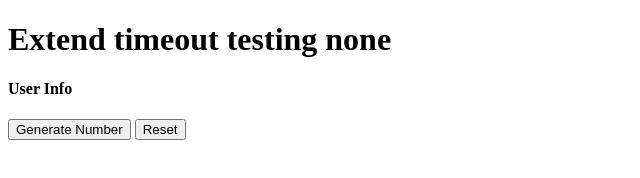
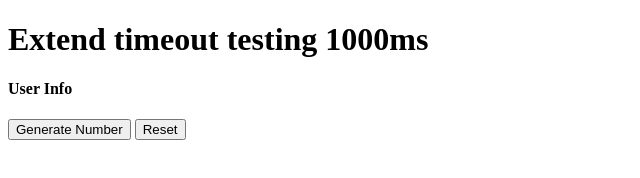
Before and after one commit to James9446/James9446.github.io, a plain HTML site: page index.html in a window 1280 px wide. Shown: the full height of the page, 0-640 px from the left. Drawn offline with Linux system fonts and the light colour scheme.

Commit message:
Update index.html

```diff
--- a/index.html
+++ b/index.html
@@ -49,7 +49,7 @@
 <body>
 <!--     <h1>Write key switched</h1> -->
 <!--     <a href="https://app.segment.com/segment-success/sources/javascript12/debugger">Source debugger</a> -->
-    <h1>Extend timeout testing none</h1>
+    <h1>Extend timeout testing 1000ms</h1>
     <h4>User Info</h4>
     <p id="anony"></p>
     <p id="user"></p>
@@ -100,7 +100,7 @@
                 console.log('x', x);
                 console.log('z', z);
                 console.log('z - x =', z-x);
-            });
+            }).timeout(1000);
             let y = Date.now();
             console.log('x', x);
             console.log('y', y);
```
